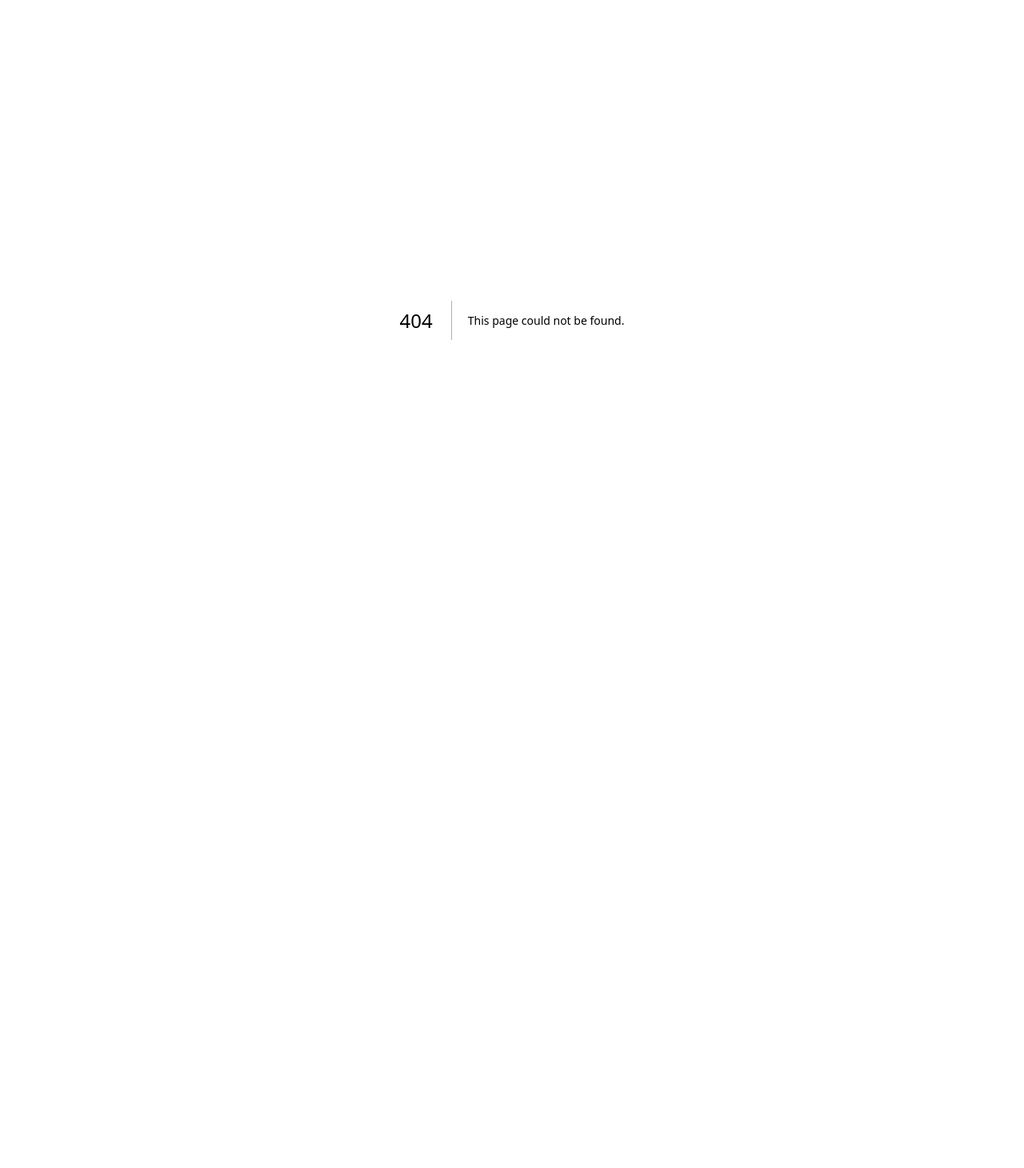
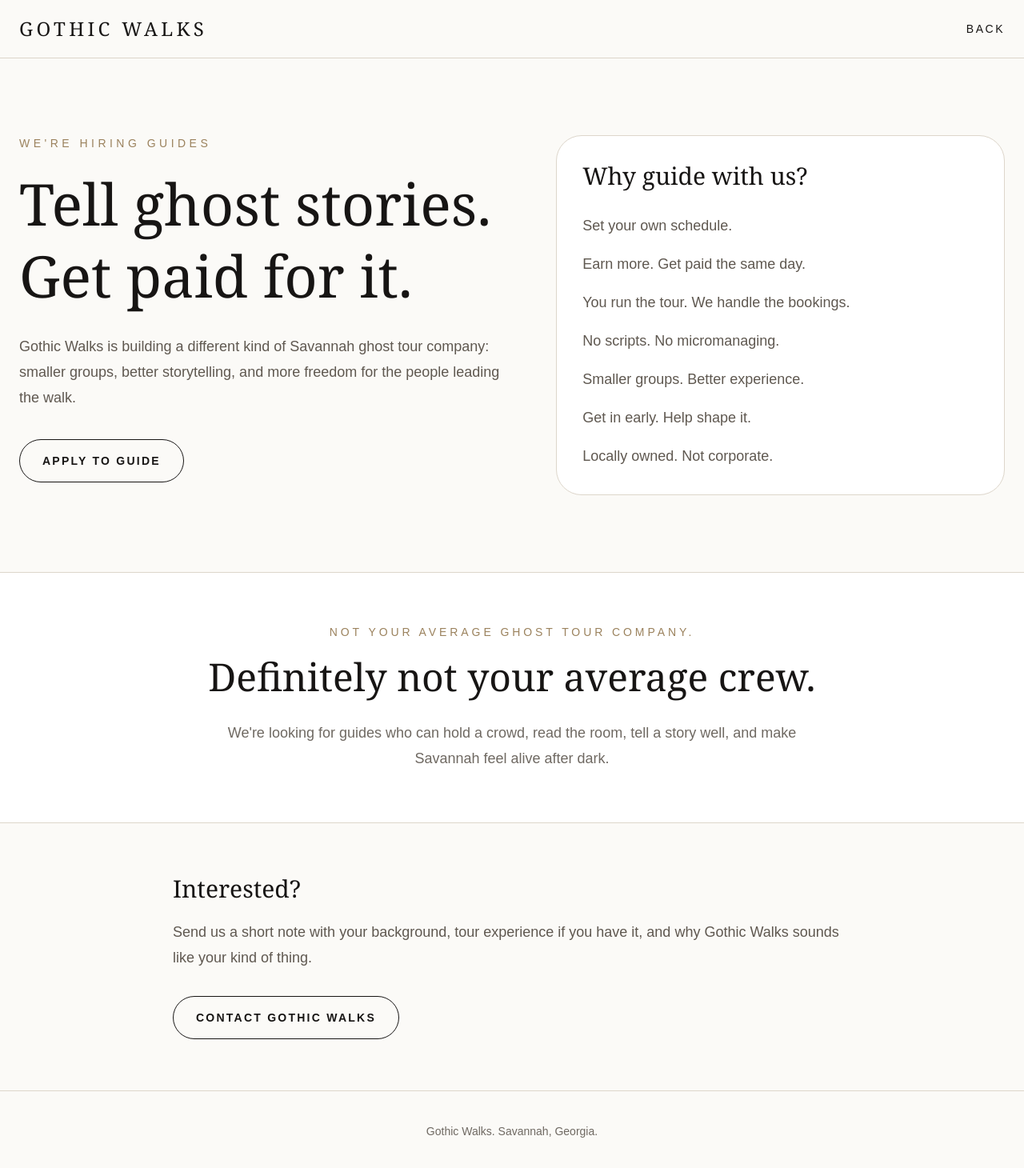
Before and after one commit to memphison/gothicwalks-next, a Next.js app: page /guide in a window 1280 px wide. Before the commit this address had no page. Shown: the top 1460 px of the page at 80% size. Before the commit the page ends 800 px from the top, so only its background shows below. Built offline with nearby package versions, Linux system fonts and the light colour scheme.

Commit message:
Polish homepage and guide page

```diff
--- /dev/null
+++ b/app/guide/page.tsx
@@ -0,0 +1,103 @@
+import Link from "next/link";
+
+const applyUrl = "mailto:jonathandunavant@gmail.com?subject=Gothic Walks Guide Interest";
+
+const buttonClass =
+  "inline-flex items-center justify-center rounded-full border border-[#171514] bg-[#fbfaf7] px-7 py-4 text-center text-sm font-semibold uppercase tracking-[0.16em] text-[#171514] transition hover:border-[#171514] hover:bg-[#171514] hover:!text-white";
+
+export default function GuidePage() {
+  return (
+    <main className="min-h-screen bg-[#fbfaf7] text-[#171514]">
+      <header className="border-b border-[#ddd6cb] bg-[#fbfaf7]/95">
+        <div className="mx-auto flex max-w-7xl items-center justify-between px-6 py-5">
+          <Link href="/" className="font-serif text-2xl tracking-[0.18em]">
+            GOTHIC WALKS
+          </Link>
+
+          <Link
+            href="/"
+            className="text-sm uppercase tracking-[0.18em] text-[#5f5850]"
+          >
+            Back
+          </Link>
+        </div>
+      </header>
+
+      <section className="mx-auto grid max-w-7xl gap-12 px-6 py-16 md:grid-cols-[1fr_0.9fr] md:py-24">
+        <div>
+          <p className="mb-5 text-sm uppercase tracking-[0.32em] text-[#9b825d]">
+            We&apos;re hiring guides
+          </p>
+
+          <h1 className="font-serif text-5xl leading-tight md:text-7xl">
+            Tell ghost stories.
+            <br />
+            Get paid for it.
+          </h1>
+
+          <p className="mt-7 max-w-2xl text-lg leading-8 text-[#5f5850]">
+            Gothic Walks is building a different kind of Savannah ghost tour
+            company: smaller groups, better storytelling, and more freedom for
+            the people leading the walk.
+          </p>
+
+          <div className="mt-9">
+            <a href={applyUrl} className={buttonClass}>
+              Apply to Guide
+            </a>
+          </div>
+        </div>
+
+        <div className="rounded-[2rem] border border-[#ddd6cb] bg-white p-8">
+          <h2 className="font-serif text-3xl">Why guide with us?</h2>
+
+          <ul className="mt-7 space-y-4 text-lg leading-8 text-[#5f5850]">
+            <li>Set your own schedule.</li>
+            <li>Earn more. Get paid the same day.</li>
+            <li>You run the tour. We handle the bookings.</li>
+            <li>No scripts. No micromanaging.</li>
+            <li>Smaller groups. Better experience.</li>
+            <li>Get in early. Help shape it.</li>
+            <li>Locally owned. Not corporate.</li>
+          </ul>
+        </div>
+      </section>
+
+      <section className="border-y border-[#ddd6cb] bg-white">
+        <div className="mx-auto max-w-5xl px-6 py-16 text-center">
+          <p className="text-sm uppercase tracking-[0.28em] text-[#9b825d]">
+            Not your average ghost tour company.
+          </p>
+
+          <h2 className="mt-4 font-serif text-4xl leading-tight md:text-5xl">
+            Definitely not your average crew.
+          </h2>
+
+          <p className="mx-auto mt-6 max-w-3xl text-lg leading-8 text-[#6f6962]">
+            We&apos;re looking for guides who can hold a crowd, read the room,
+            tell a story well, and make Savannah feel alive after dark.
+          </p>
+        </div>
+      </section>
+
+      <section className="mx-auto max-w-4xl px-6 py-16">
+        <h2 className="font-serif text-3xl">Interested?</h2>
+
+        <p className="mt-5 text-lg leading-8 text-[#5f5850]">
+          Send us a short note with your background, tour experience if you have
+          it, and why Gothic Walks sounds like your kind of thing.
+        </p>
+
+        <div className="mt-8">
+          <a href={applyUrl} className={buttonClass}>
+            Contact Gothic Walks
+          </a>
+        </div>
+      </section>
+
+      <footer className="border-t border-[#ddd6cb] px-6 py-10 text-center text-sm text-[#6f6962]">
+        Gothic Walks. Savannah, Georgia.
+      </footer>
+    </main>
+  );
+}
--- a/app/page.tsx
+++ b/app/page.tsx
@@ -61,7 +61,7 @@ export default function Home() {
         </div>
 
         <div className="rounded-[2rem] border border-[#ddd6cb] bg-[#f2eee7] p-6 shadow-sm">
-          <div className="flex min-h-[520px] flex-col justify-end rounded-[1.5rem] border border-[#d8cdbc] bg-white p-8">
+          <div className="flex min-h-[360px] flex-col justify-end rounded-[1.5rem] border border-[#d8cdbc] bg-white p-6 md:p-7">
             <p className="mb-4 text-sm uppercase tracking-[0.28em] text-[#9b825d]">
               The Tour
             </p>
@@ -71,8 +71,9 @@ export default function Home() {
               We prefer it after dark.
             </h2>
             <p className="mt-5 text-base leading-7 text-[#6f6962]">
-              Johnson Square. Wright Square. Colonial Park Cemetery. The Olde
-              Pink House. The city gets quieter. The stories get better.
+              Johnson Square, Wright Square, Colonial Park Cemetery, The Olde
+              Pink House, and more. As the city quiets, the stories have room to
+              breathe.
             </p>
           </div>
         </div>
```
